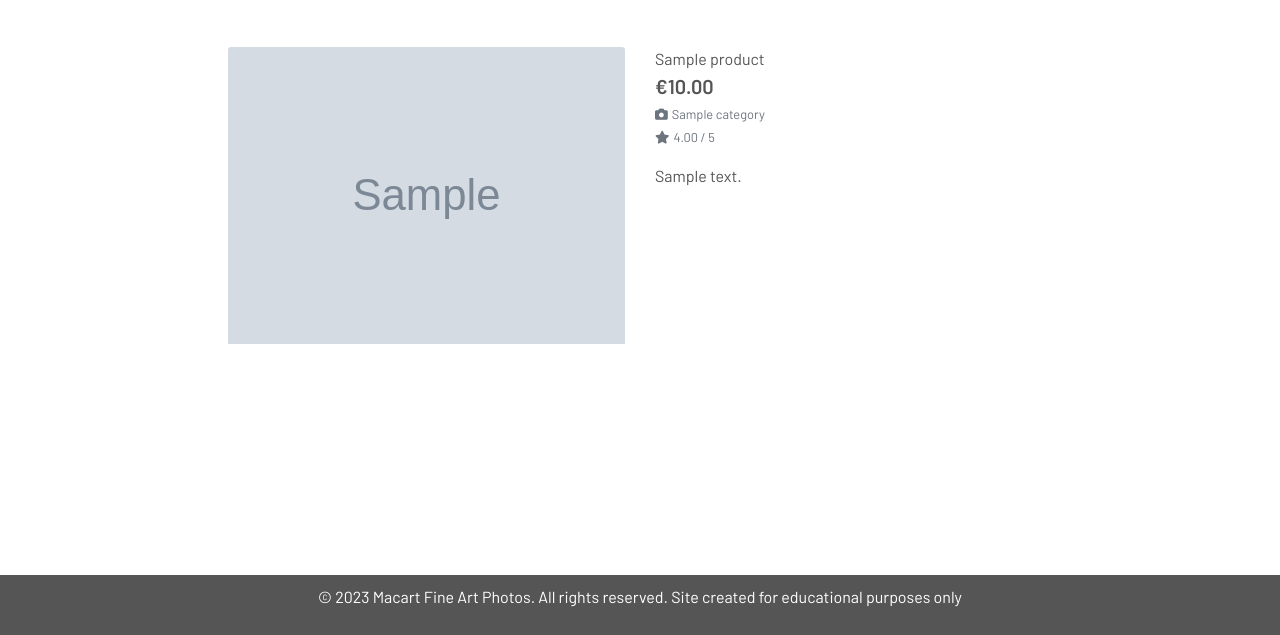
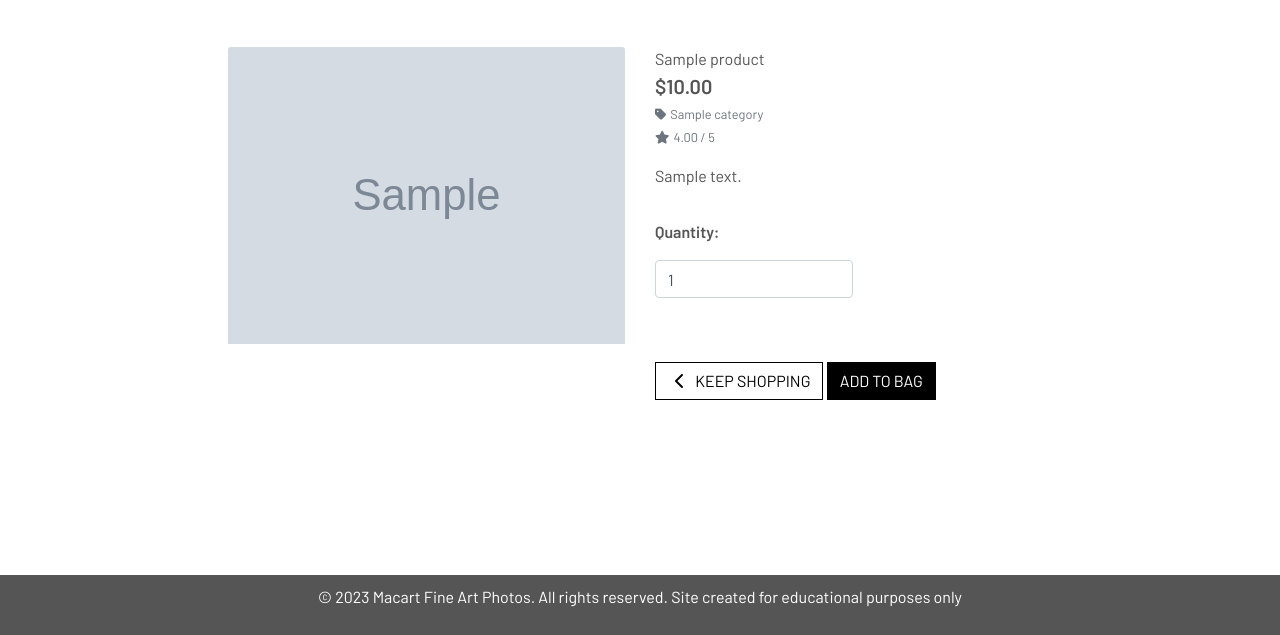
Before and after one commit to zemaciel/MacArt, a Django app: page /products/1/ in a window 1280 px wide. Shown: the part 165-800 px from the top of the page. Run offline with Django 3.2, Linux system fonts and the light colour scheme; tables that the repository leaves empty hold one stand-in row (values such as "Sample post"); grey boxes marked "Sample" are stand-in pictures; some libraries are stand-ins or nearby versions; some web fonts are replaced.

Commit message:
Revert to an earlier commit to setup bag app

```diff
--- a/bag/urls.py
+++ b/bag/urls.py
@@ -2,5 +2,6 @@ from django.urls import path
 from . import views
 
 urlpatterns = [
-    path('', views.view_bag, name='view_bag')
+    path('', views.view_bag, name='view_bag'),
+    path('add/<item_id>/', views.add_to_bag, name='add_to_bag'),
 ]
--- a/mac_art/settings.py
+++ b/mac_art/settings.py
@@ -26,7 +26,7 @@ SECRET_KEY = 'django-insecure-i0x+k8f(u=)$3j1=0^b!r_%=t%q%+wwv2!906g)4j5i!5d*1ow
 # SECURITY WARNING: don't run with debug turned on in production!
 DEBUG = True
 
-ALLOWED_HOSTS = ['8000-zemaciel-macart-i45nj6ch919.ws-eu104.gitpod.io']
+ALLOWED_HOSTS = ['8000-zemaciel-macart-i45nj6ch919.ws-eu105.gitpod.io']
 
 
 # Application definition
--- a/products/templates/products/product_detail.html
+++ b/products/templates/products/product_detail.html
@@ -29,18 +29,44 @@
             <div class="col-12 col-md-6 col-lg-4">
                 <div class="product-details-container mb-5 mt-md-5">
                     <p class="mb-0">{{ product.name }}</p>
-                    <p class="lead mb-0 text-left font-weight-bold">€{{ product.price }}</p>
+                    <p class="lead mb-0 text-left font-weight-bold">${{ product.price }}</p>
                     {% if product.category %}
                     <p class="small mt-1 mb-0">
                         <a class="text-muted" href="{% url 'products' %}?category={{ product.category.name }}">
-                            <i class="fas fa-camera mr-1"></i>{{ product.category.friendly_name }}
+                            <i class="fas fa-tag mr-1"></i>{{ product.category.friendly_name }}
                         </a>
                     </p>
                     {% endif %}
                     {% if product.rating %}
                         <small class="text-muted"><i class="fas fa-star mr-1"></i>{{ product.rating }} / 5</small>
+                    {% else %}
+                        <small class="text-muted">No Rating</small>
                     {% endif %}
                     <p class="mt-3">{{ product.description }}</p>
+                    <form class="form" action="{% url 'add_to_bag' product.id %}" method="POST">
+                        {% csrf_token %}
+                        <div class="form-row">
+                            <div class="col-12">
+                                <p class="mt-3"><strong>Quantity:</strong></p>
+                                <div class="form-group w-50">
+                                    <div class="input-group">
+                                        <input class="form-control qty_input" type="number" name="quantity" value="1" min="1" max="99" data-item_id="{{ product.id }}" id="id_qty_{{ product.id }}">
+                                    </div>
+                                </div>
+                            </div>
+
+                            <div class="col-12">
+                                <a href="{% url 'products' %}" class="btn btn-outline-black rounded-0 mt-5">
+                                    <span class="icon">
+                                        <i class="fas fa-chevron-left"></i>
+                                    </span>
+                                    <span class="text-uppercase">Keep Shopping</span>
+                                </a>
+                                <input type="submit" class="btn btn-black rounded-0 text-uppercase mt-5" value="Add to Bag">
+                            </div>
+                            <input type="hidden" name="redirect_url" value="{{ request.path }}">
+                        </div>
+                    </form>
                 </div>
             </div>
         </div>
```
Also changed, not shown: bag/views.py (+19 -1 lines).
